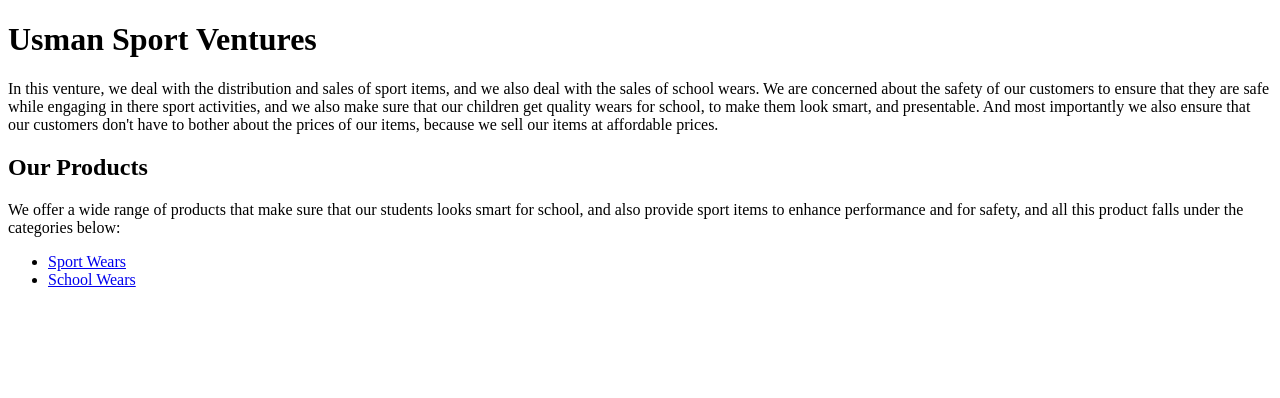
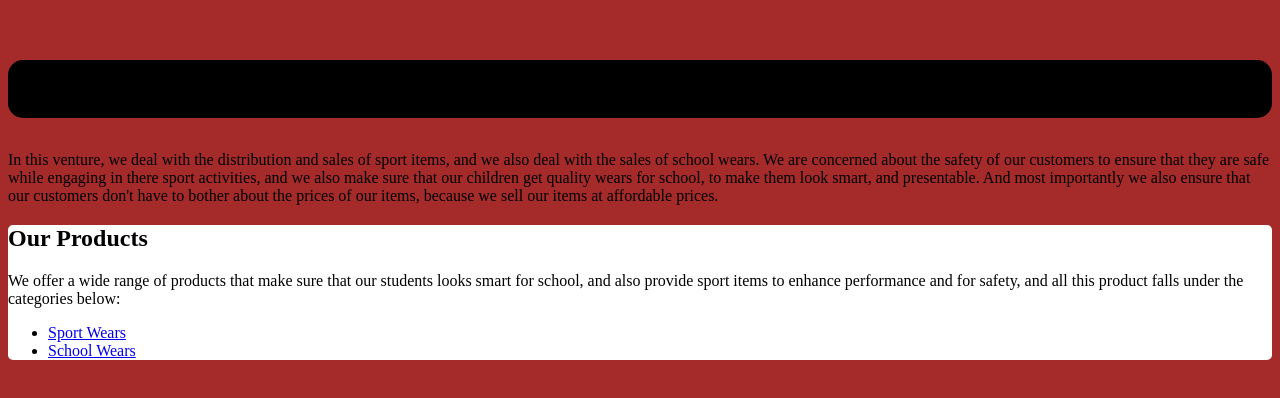
Before and after one commit to Jessyjagaban/Usmansport-ventures, a plain HTML site: page index.html in a window 1280 px wide. Drawn offline with Linux system fonts and the light colour scheme.

Commit message:
added some changes

```diff
--- a/index.html
+++ b/index.html
@@ -9,6 +9,7 @@
 
 </head>
 <body>
+    <img href="#">
     <h1>Usman Sport Ventures</h1>
     <p>
         In this venture, we deal with the distribution and sales of sport items, and we also deal with the sales of school wears. We are concerned about the safety of our customers to ensure that they are safe while engaging in there sport activities, and we also make sure that our children get quality wears for school, to make them look smart, and presentable.
--- a/styles.css
+++ b/styles.css
@@ -0,0 +1,15 @@
+body {
+    background-color: brown;
+}
+h1 {
+    font-size: 50px;
+    font-style: bold;
+    background-color: black;
+    border-radius: 15px;
+}
+
+article {
+    position: left;
+    background-color: white;
+    border-radius: 5px;
+}
```
